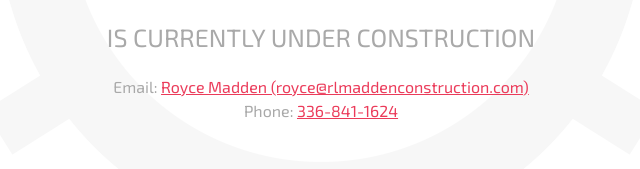
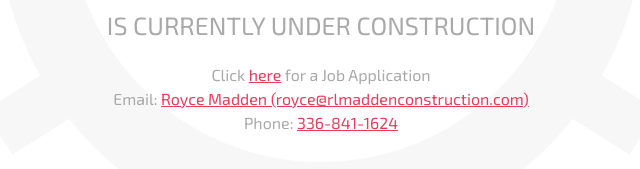
Before and after one commit to rlmadden/rlmadden.github.io, a plain HTML site: page index.html in a window 1280 px wide. Shown: the part 499-668 px from the top of the page, without its empty margins (319-959 px from the left). Drawn offline with Linux system fonts and the light colour scheme.

Commit message:
Added job application pdf link.

```diff
--- a/index.html
+++ b/index.html
@@ -8,6 +8,7 @@
         <img src="./assets/rlmaddenlogo-red-transparent.png" alt="">
         <p>is currently under construction</p>
         <img draggable="false" class="bg-img" src="./assets/hard-hat-gear.png" alt="">
+        <span>Click <a rel="noopener noreferrer" target="_blank" href="./assets/application.pdf">here</a> for a Job Application</span>
         <span>Email: <a href="mailto:royce@rlmaddenconstruction.com">Royce Madden (royce@rlmaddenconstruction.com)</a></span>
         <span>Phone: <a href="tel:+13368411624">336-841-1624</a></span>
     </body>
```
Also changed, not shown: 2 other files.
